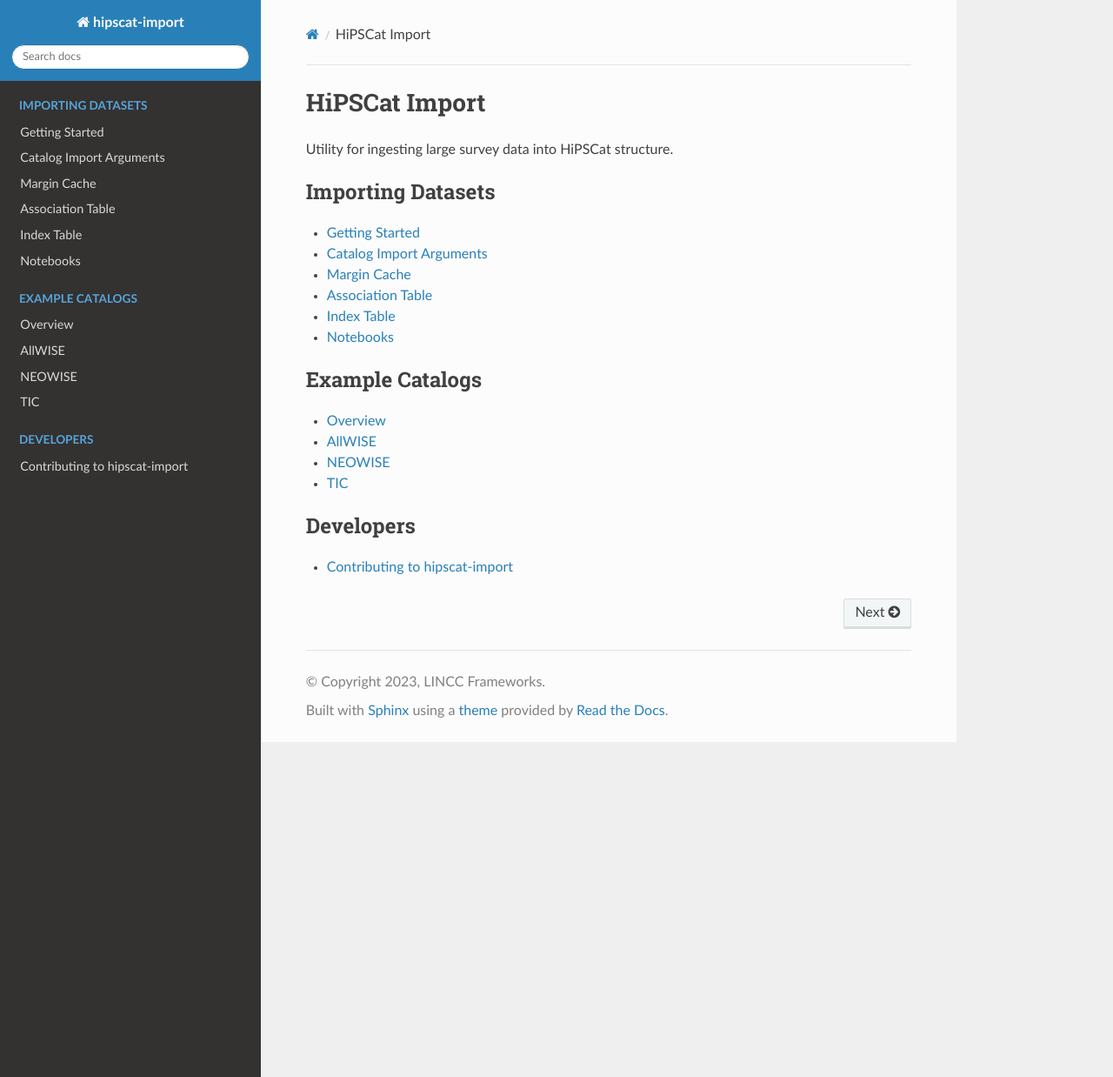
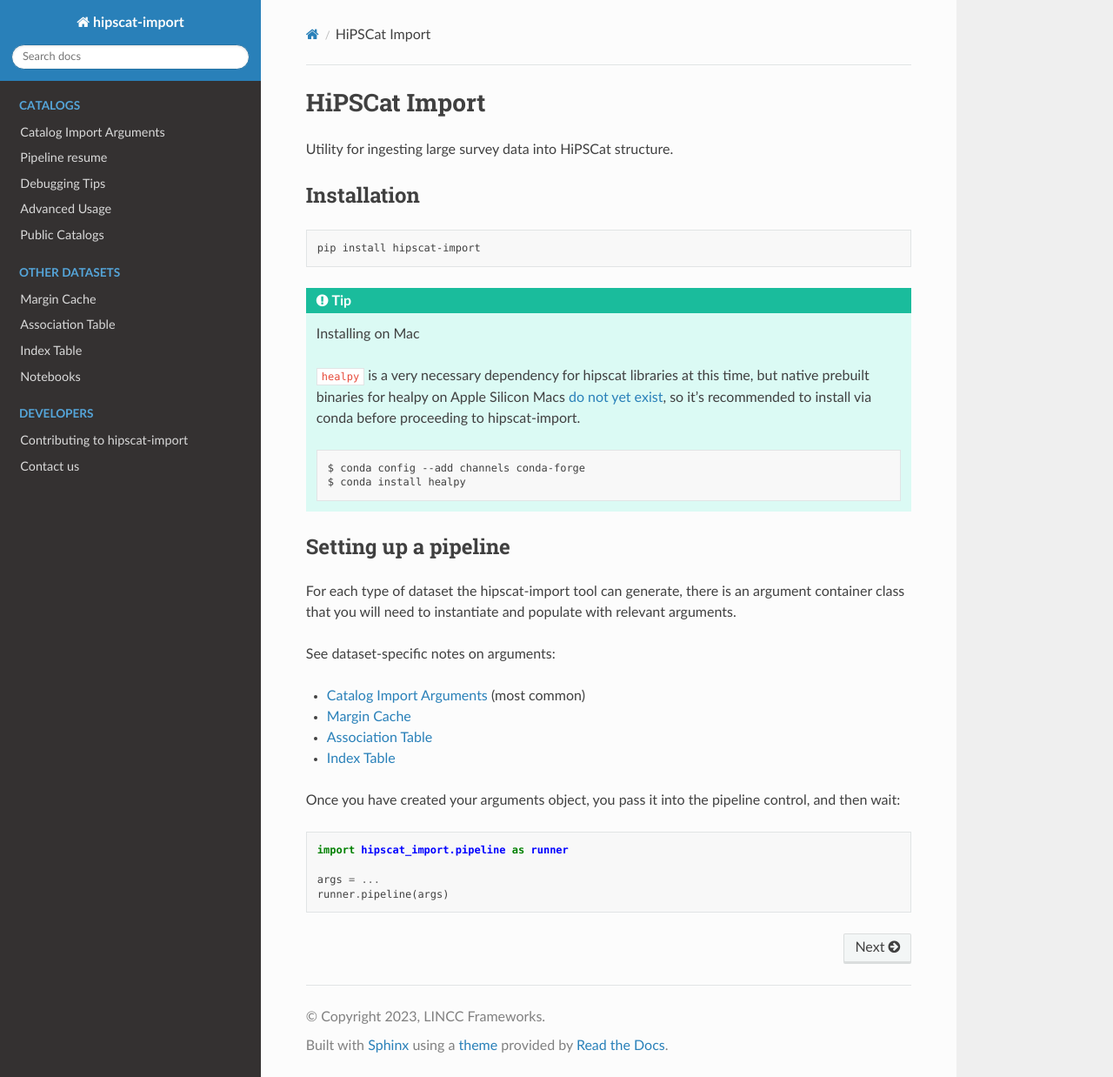
Before and after one commit to astronomy-commons/hipscat-import, a Sphinx documentation site: the page built from docs/index.rst, in a window 1280 px wide and 1238 px high. Shown: the whole window at 87% size. Built offline with Sphinx 7.4.7 and the Read the Docs theme 2.0.0, drawn with Linux system fonts in a browser that asks for light colours; pages that are not in the unit, such as notebooks, are missing from menus; the version number could not be read and is left out.

Commit message:
Checkpoint

```diff
--- a/docs/guide/contributing.rst
+++ b/docs/guide/contributing.rst
@@ -12,6 +12,11 @@ a description.
 
 You can reach the team with bug reports, feature requests, and general inquiries
 by creating a new GitHub issue.
+
+.. tip::
+   Want to help?
+
+   Do you want to help out, but you're not sure how? :doc:`/guide/contact`
 
 Create a branch
 -------------------------------------------------------------------------------
--- a/docs/index.rst
+++ b/docs/index.rst
@@ -3,29 +3,76 @@ HiPSCat Import
 
 Utility for ingesting large survey data into HiPSCat structure.
 
+Installation
+-------------------------------------------------------------------------------
+
+.. code-block:: bash
+
+    pip install hipscat-import
+
+.. tip::
+    Installing on Mac
+
+    ``healpy`` is a very necessary dependency for hipscat libraries at this time, but
+    native prebuilt binaries for healpy on Apple Silicon Macs
+    `do not yet exist <https://healpy.readthedocs.io/en/latest/install.html#binary-installation-with-pip-recommended-for-most-other-python-users>`_,
+    so it's recommended to install via conda before proceeding to hipscat-import.
+
+    .. code-block:: bash
+
+        $ conda config --add channels conda-forge
+        $ conda install healpy
+
+Setting up a pipeline
+-------------------------------------------------------------------------------
+
+For each type of dataset the hipscat-import tool can generate, there is an argument
+container class that you will need to instantiate and populate with relevant arguments.
+
+See dataset-specific notes on arguments:
+
+* :doc:`catalogs/arguments` (most common)
+* :doc:`guide/margin_cache`
+* :doc:`guide/association`
+* :doc:`guide/index_table`
+
+Once you have created your arguments object, you pass it into the pipeline control,
+and then wait:
+
+.. code-block:: python
+
+    import hipscat_import.pipeline as runner
+
+    args = ...
+    runner.pipeline(args)
+
+
 .. toctree::
+   :hidden:
+   :maxdepth: 2
+   :caption: Catalogs
+
+   catalogs/arguments
+   catalogs/resume
+   catalogs/debug
+   catalogs/advanced
+   catalogs/public/index
+
+.. toctree::
+   :hidden:
    :maxdepth: 1
-   :caption: Importing Datasets
+   :caption: Other Datasets
 
-   guide/overview
-   guide/catalog_arguments
    guide/margin_cache
    guide/association
    guide/index_table
    Notebooks <notebooks>
 
 .. toctree::
-   :maxdepth: 1
-   :caption: Example Catalogs
-
-   catalogs/overview
-   catalogs/allwise
-   catalogs/neowise
-   catalogs/tic
-
-.. toctree::
+   :hidden:
    :maxdepth: 1
    :caption: Developers
 
    guide/contributing
    API Reference <autoapi/index>
+   guide/contact
```
Also changed, not shown: docs/catalogs/advanced.rst (added, +37 -0 lines), docs/catalogs/arguments.rst (added, +115 -0 lines), docs/catalogs/debug.rst (added, +16 -0 lines), docs/catalogs/overview.rst (deleted, +0 -13 lines), docs/catalogs/public/allwise.rst (renamed from docs/catalogs/tic.rst, +16 -12 lines), docs/catalogs/public/index.rst (added, +21 -0 lines), docs/catalogs/public/neowise.rst (renamed from docs/catalogs/allwise.rst, +8 -8 lines), docs/catalogs/public/tic.rst (renamed from docs/catalogs/neowise.rst, +13 -15 lines), docs/catalogs/public/zubercal.rst (added, +85 -0 lines), docs/guide/catalog_arguments.rst (deleted, +0 -20 lines), docs/guide/contact.rst (added, +11 -0 lines), docs/guide/overview.rst (deleted, +0 -45 lines), docs/catalogs/resume.rst (renamed from docs/guide/catalog_resume.rst).
